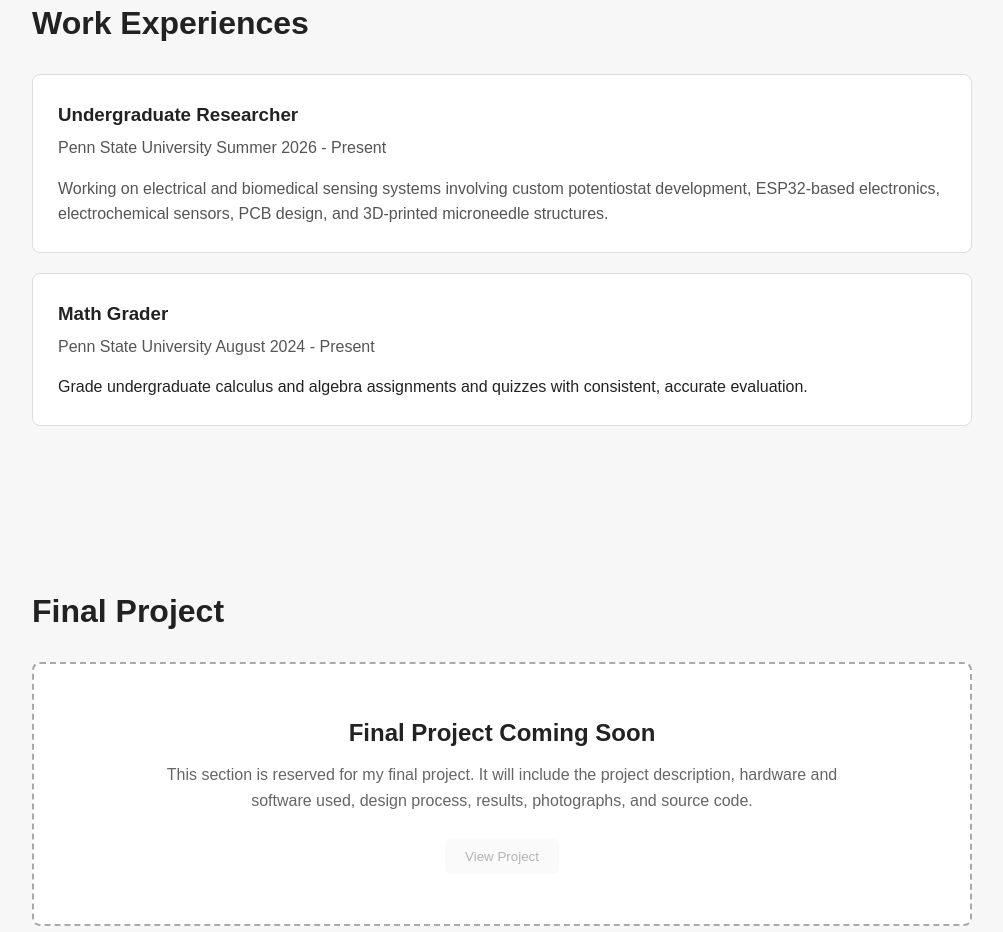
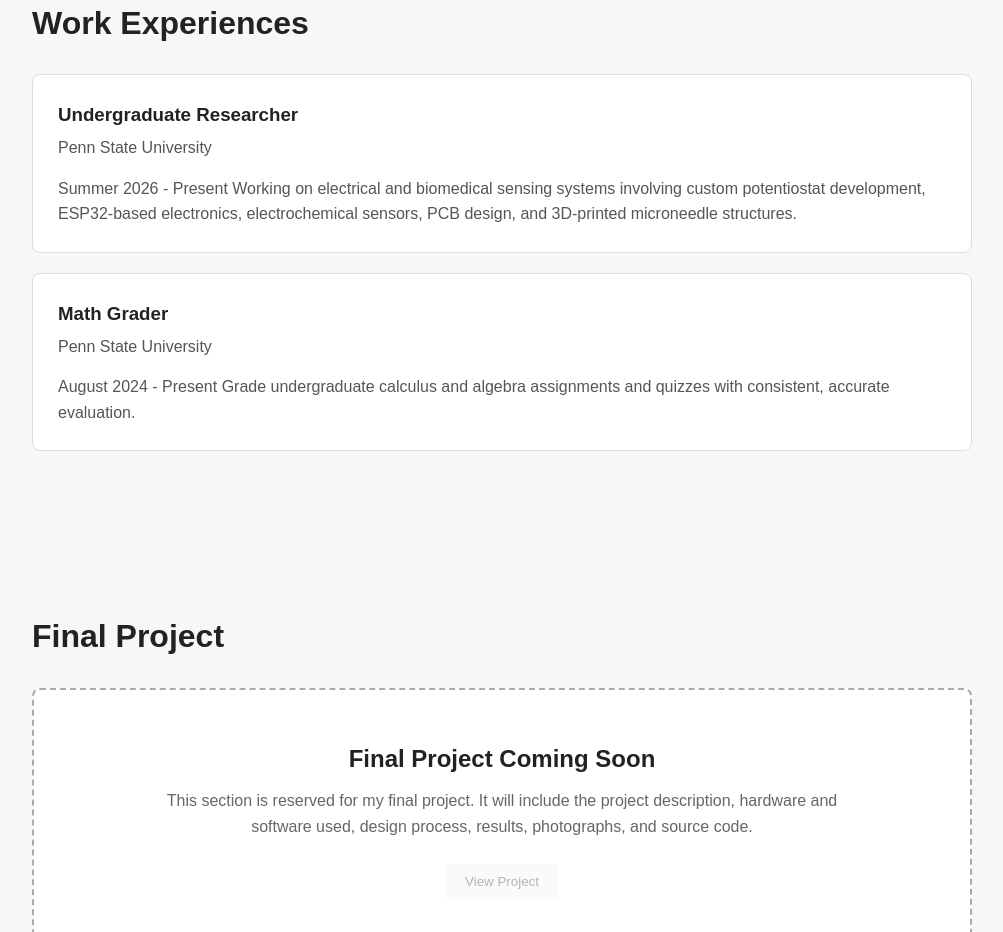
Before and after one commit to Schugh26/sumit-portfolio, a Next.js app: page / in a window 1280 px wide. Shown: the part 2120-3052 px from the top of the page, without its empty margins (138-1141 px from the left). Built offline with nearby package versions, Linux system fonts and the light colour scheme.

Commit message:
Added dates

```diff
--- a/app/page.tsx
+++ b/app/page.tsx
@@ -97,9 +97,10 @@ export default function Home() {
 
         <div className="card">
           <h3>Undergraduate Researcher</h3>
-          <p className="subheading">Penn State University                         Summer 2026 - Present</p>
+          <p className="subheading">Penn State University                         </p>
 
           <p>
+            Summer 2026 - Present
             Working on electrical and biomedical sensing systems involving
             custom potentiostat development, ESP32-based electronics,
             electrochemical sensors, PCB design, and 3D-printed microneedle
@@ -109,10 +110,12 @@ export default function Home() {
 
         <div className="card">
           <h3>Math Grader</h3>
-          <p className="subheading">Penn State University                        August 2024 - Present</p>
-          Grade undergraduate calculus and algebra assignments and quizzes
-          with consistent, accurate evaluation.
+          <p className="subheading">Penn State University                        </p>
           <p>
+            August 2024 - Present
+            Grade undergraduate calculus and algebra assignments and quizzes
+            with consistent, accurate evaluation.
+
 
           </p>
         </div>
```
